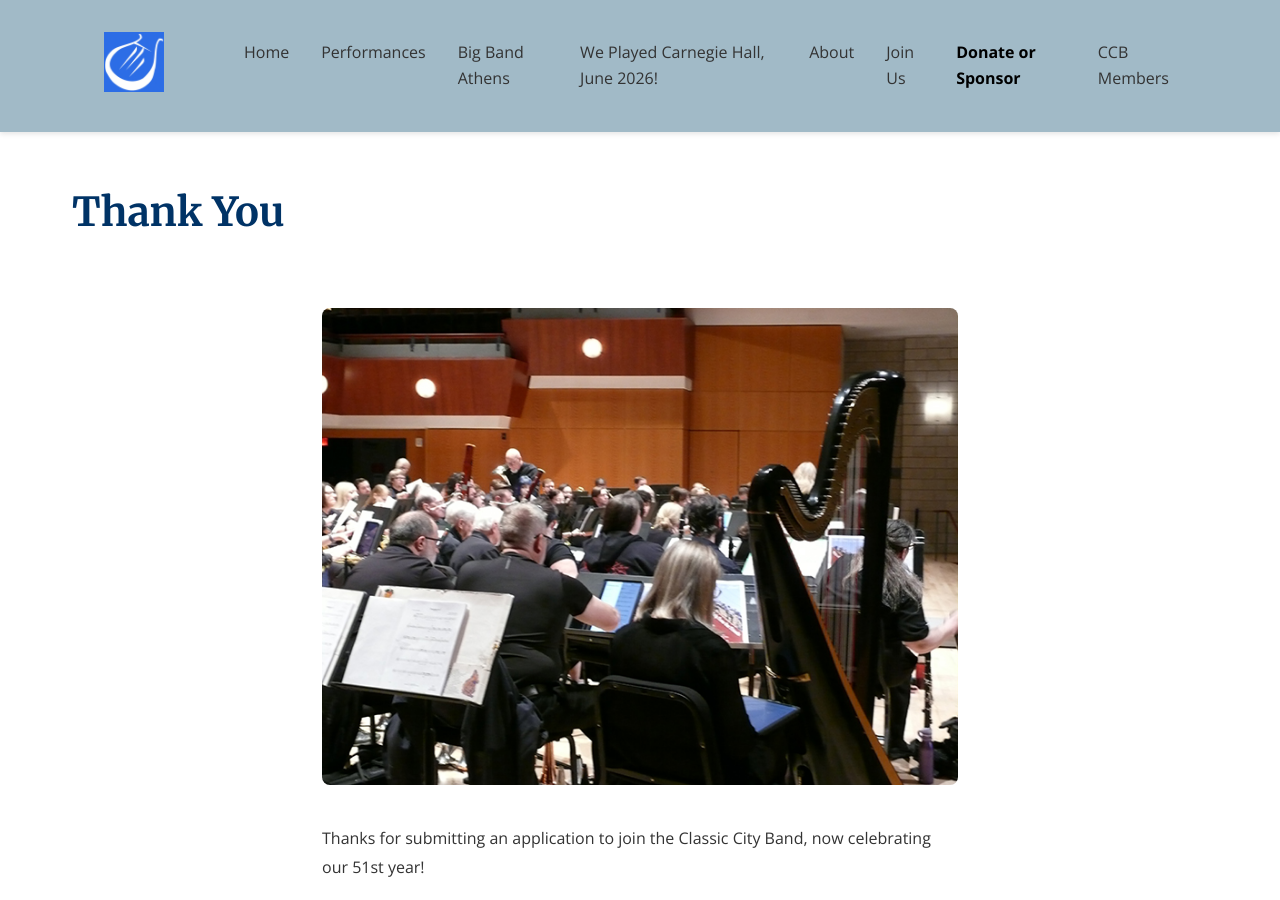
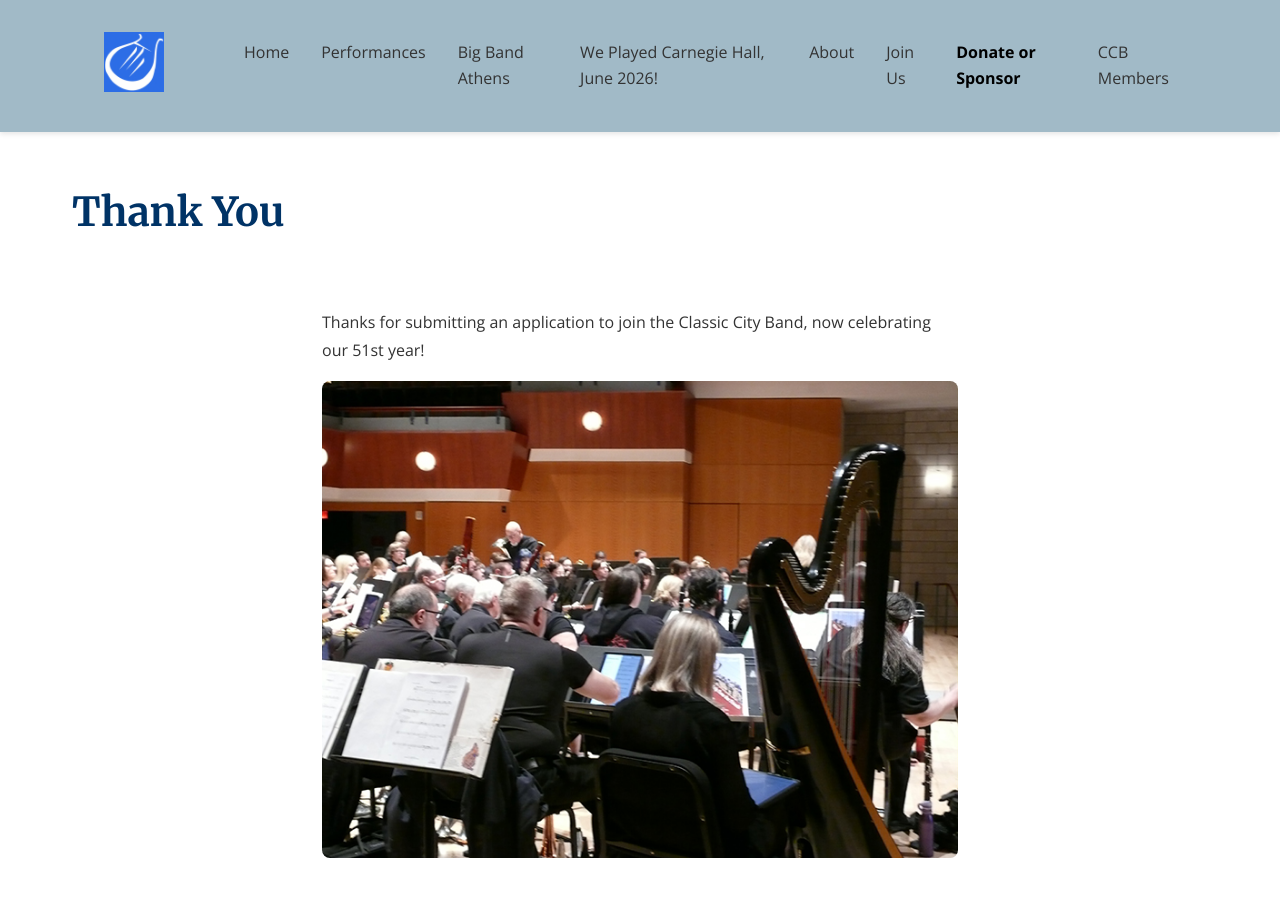
Before and after one commit to webmasterCCB/CCBwebsite, a Jekyll site: the page built from thanks.md, in a window 1280 px wide and 900 px high. Built offline with Jekyll 4.4.1, drawn with Linux system fonts in a browser that asks for light colours; comment, search, counter and statistics services are not loaded.

```diff
--- a/thanks.md
+++ b/thanks.md
@@ -6,9 +6,9 @@ permalink: /thanks/
 
 <div style="max-width: 700px; margin: 2rem auto; padding: 2rem;">
 
+<p>Thanks for submitting an application to join the Classic City Band, now celebrating our 51st year!</p>
+
 <img src="{{ '/assets/images/thanksImg.jpg' | relative_url }}" alt="Classic City Band" style="width: 100%; height: auto; border-radius: 8px; margin-bottom: 2rem;">
-
-<p>Thanks for submitting an application to join the Classic City Band, now celebrating our 51st year!</p>
 
 <p>We are proud to be a no-dues, registered non-profit organization serving Athens-Clarke County and surrounding communities, and we are looking forward to having you join us.</p>
 
```
